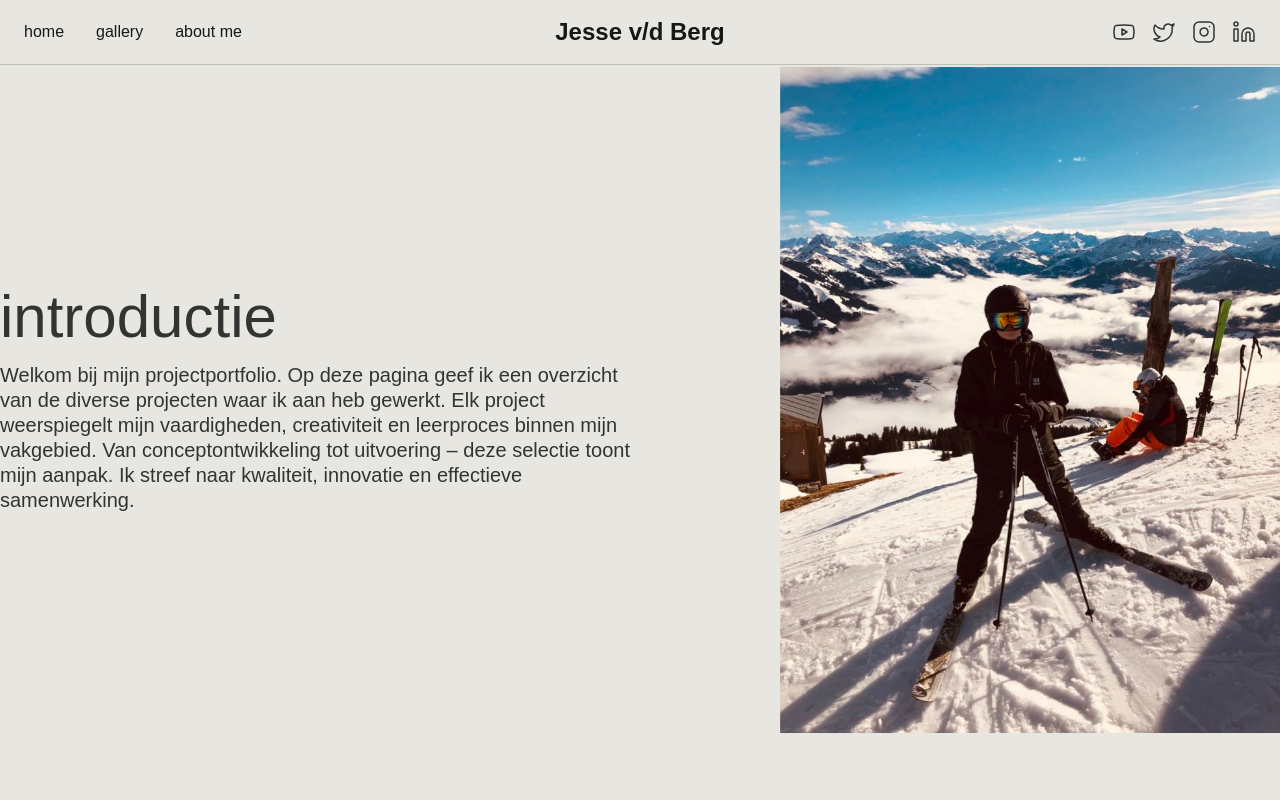
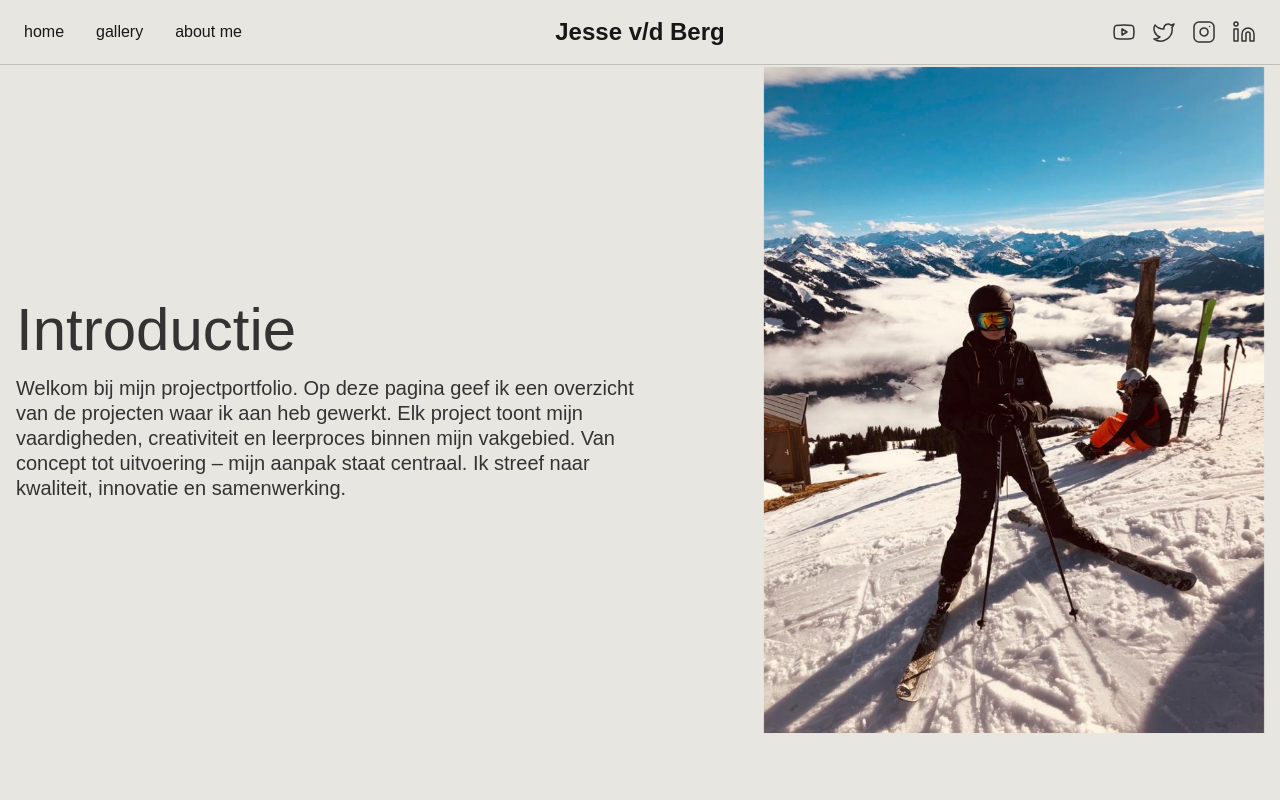
Before and after one commit to jessevandenberg/showcaseportfolio, a Next.js app: page / in a window 1280 px wide. Shown: the top 800 px of the page. Built offline with nearby package versions, Linux system fonts and the light colour scheme.

Commit message:
toevoegen project image

```diff
--- a/app/page.jsx
+++ b/app/page.jsx
@@ -6,41 +6,32 @@ import { useRef } from "react"
 import Link from "next/link"
 
 export default function Home() {
-  // Reference for the main container to track scroll progress
   const containerRef = useRef(null)
 
-  // Track scroll progress within the container
   const { scrollYProgress } = useScroll({
     target: containerRef,
     offset: ["start start", "end start"],
   })
 
-  // Transform values based on scroll progress
-  const firstTextX = useTransform(scrollYProgress, [0, 0.3], [0, -500]) // Move first text left
-  const firstTextOpacity = useTransform(scrollYProgress, [0, 0.3], [1, 0]) // Fade out first text
-
-  // Move image off to the left faster (adjusted timing)
-  const imageX = useTransform(scrollYProgress, [0, 0.4], [0, -1000])
-
-  // Start second text closer (reduced from 500 to 300) and bring it in sooner
-  const secondTextX = useTransform(scrollYProgress, [0.25, 0.5], [300, 0])
-  const secondTextOpacity = useTransform(scrollYProgress, [0.25, 0.5], [0, 1]) // Fade in new text
-
-  // Delay the fade-out to give more time to read (from 0.65 to 0.7)
-  const animationContainerOpacity = useTransform(scrollYProgress, [0.65, 0.7], [1, 0])
+  // Animaties
+  const firstTextX = useTransform(scrollYProgress, [0, 0.2], [0, -500])
+  const firstTextOpacity = useTransform(scrollYProgress, [0, 0.2], [1, 0])
+  const imageX = useTransform(scrollYProgress, [0, 0.3], [0, -1000])
+  const secondTextX = useTransform(scrollYProgress, [0.2, 0.5], [300, 0])
+  const secondTextOpacity = useTransform(scrollYProgress, [0.2, 0.5], [0, 1])
+  const animationContainerOpacity = useTransform(scrollYProgress, [0.6, 0.7], [1, 0])
 
   return (
     <main className="min-h-screen bg-[#e8e6e1] text-[#333333] font-sans" ref={containerRef}>
-      {/* Increased spacer height to allow more scrolling distance */}
       <div className="h-[300vh]">
-        {/* Fixed container for animations - now with opacity animation */}
+        {/* Introductie + Projecten Overgang */}
         <motion.div
           className="fixed top-0 left-0 w-full h-screen flex items-center justify-center"
           style={{ opacity: animationContainerOpacity }}
         >
-          <div className="container mx-auto px-4 md:px-0 relative">
+          <div className="container mx-auto px-4 relative">
             <div className="flex flex-col md:flex-row md:items-center w-full">
-              {/* First text - slides left and fades out */}
+              {/* Introductie */}
               <motion.div
                 className="md:w-1/2"
                 style={{
@@ -48,48 +39,41 @@ export default function Home() {
                   opacity: firstTextOpacity,
                 }}
               >
-                <h2 className="text-6xl font-normal">introductie</h2>
-                <div className="text-xl leading-tight mt-4">
-                  <p>
-                    Welkom bij mijn projectportfolio. Op deze pagina geef ik een overzicht van de diverse projecten waar
-                    ik aan heb gewerkt. Elk project weerspiegelt mijn vaardigheden, creativiteit en leerproces binnen
-                    mijn vakgebied. Van conceptontwikkeling tot uitvoering – deze selectie toont mijn aanpak. Ik streef
-                    naar kwaliteit, innovatie en effectieve samenwerking.
-                  </p>
-                </div>
+                <h2 className="text-6xl font-normal">Introductie</h2>
+                <p className="text-xl mt-4 leading-tight">
+                  Welkom bij mijn projectportfolio. Op deze pagina geef ik een overzicht van de projecten waar ik aan
+                  heb gewerkt. Elk project toont mijn vaardigheden, creativiteit en leerproces binnen mijn vakgebied.
+                  Van concept tot uitvoering – mijn aanpak staat centraal. Ik streef naar kwaliteit, innovatie en
+                  samenwerking.
+                </p>
               </motion.div>
 
-              {/* Image - moves completely off to the left */}
+              {/* Afbeelding */}
               <motion.div className="flex justify-end w-full md:w-1/2" style={{ x: imageX }}>
-                <div>
-                  <Image src="/homepagina.png" alt="Project image" width={500} height={400} className="object-cover" />
-                </div>
+                <Image src="/homepagina.png" alt="Project afbeelding" width={500} height={400} className="object-cover" />
               </motion.div>
 
-              {/* Second text - slides in from right */}
+              {/* Projecten Intro */}
               <motion.div
-                className="absolute top-50 right-0 md:w-1/2 px-4"
+                className="absolute right-0 md:w-1/2 px-4"
                 style={{
                   x: secondTextX,
                   opacity: secondTextOpacity,
                 }}
               >
-                <h2 className="text-6xl font-normal">projecten</h2>
-                <div className="text-xl leading-tight mt-4">
-                  <p>
-                    Hier zie je een selectie van mijn recente projecten. Elk project laat zien hoe ik complexe
-                    uitdagingen aanpak en creatieve oplossingen ontwikkel. Door mijn technische vaardigheden te
-                    combineren met een scherp oog voor detail, creëer ik resultaten die niet alleen functioneel zijn
-                    maar ook visueel aantrekkelijk.
-                  </p>
-                </div>
+                <h2 className="text-6xl font-normal">Projecten</h2>
+                <p className="text-xl mt-4 leading-tight">
+                  Hieronder zie je een selectie van mijn recente projecten. Elk project laat zien hoe ik technische
+                  uitdagingen aanpak en creatieve oplossingen ontwerp. Mijn doel: functionele én visueel aantrekkelijke
+                  resultaten.
+                </p>
               </motion.div>
             </div>
           </div>
         </motion.div>
       </div>
 
-      {/* Projects section - appears after scrolling */}
+      {/* Projecten */}
       <section className="bg-[#e8e6e1] py-20">
         <div className="container mx-auto px-4">
           <div className="grid grid-cols-1 md:grid-cols-2 gap-8">
@@ -105,12 +89,12 @@ export default function Home() {
               </div>
               <h3 className="text-2xl font-medium mb-2">Brand a Band</h3>
               <p className="text-center mb-3">
-                het designen van een band met
+                Het designen van een band
                 <br />
-                alle design vormen
+                met alle designvormen.
               </p>
-              <Link href="#" className="text-green-500 hover:underline">
-                zier meer
+              <Link href="#" className="text-green-500 font-bold underline">
+                zie meer
               </Link>
             </div>
 
@@ -118,20 +102,20 @@ export default function Home() {
             <div className="flex flex-col items-center">
               <div className="relative w-full aspect-[4/3] bg-[#e2e2e2] mb-6">
                 <Image
-                  src="/placeholder.svg?height=300&width=400"
+                  src="/starwars.png"
                   alt="Starwars API project"
                   fill
                   className="object-cover"
                 />
               </div>
-              <h3 className="text-2xl font-medium mb-2">starwars API</h3>
+              <h3 className="text-2xl font-medium mb-2">Starwars API</h3>
               <p className="text-center mb-3">
-                het maken van een
+                Een characterzoekmachine
                 <br />
-                characterzoekmachine met een API
+                gebouwd met een externe API.
               </p>
-              <Link href="#" className="text-green-500 hover:underline">
-                zier meer
+              <Link href="#" className="text-green-500 font-bold underline">
+                zie meer
               </Link>
             </div>
           </div>
```
Also changed, not shown: public/starwars.png (added).
